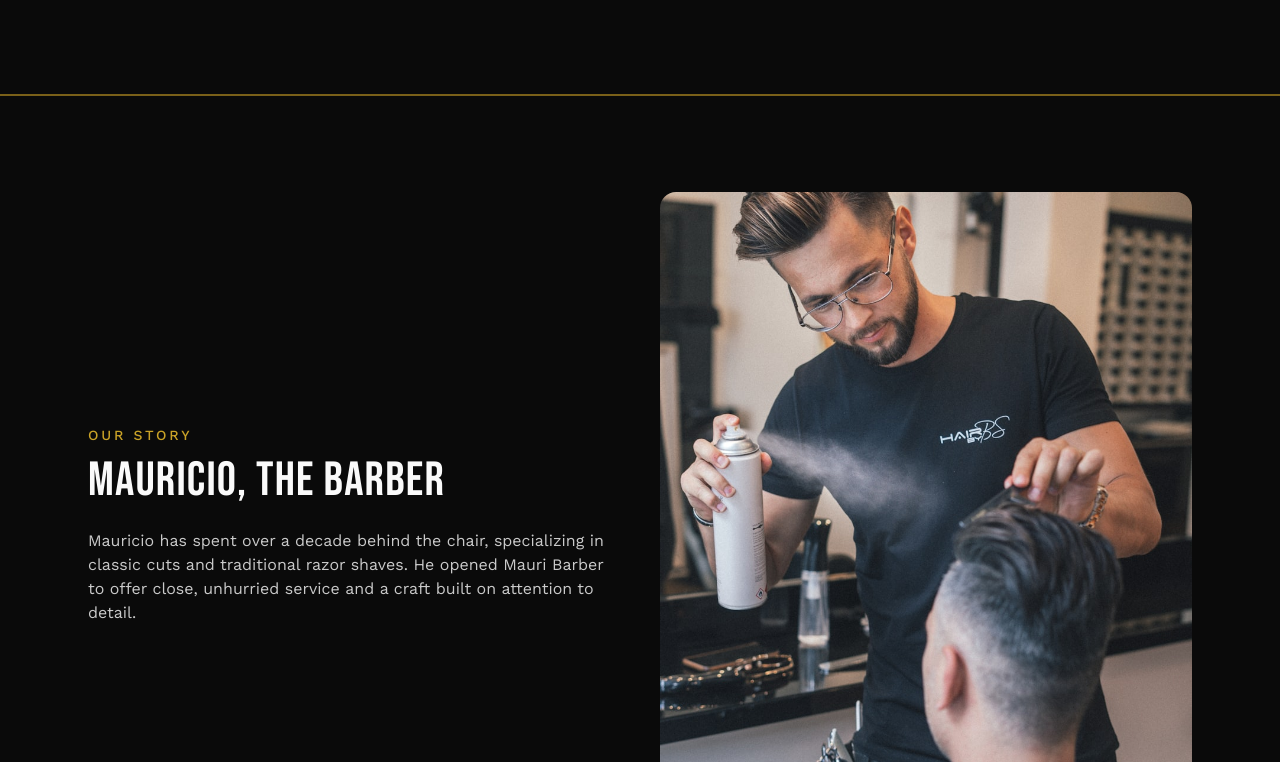
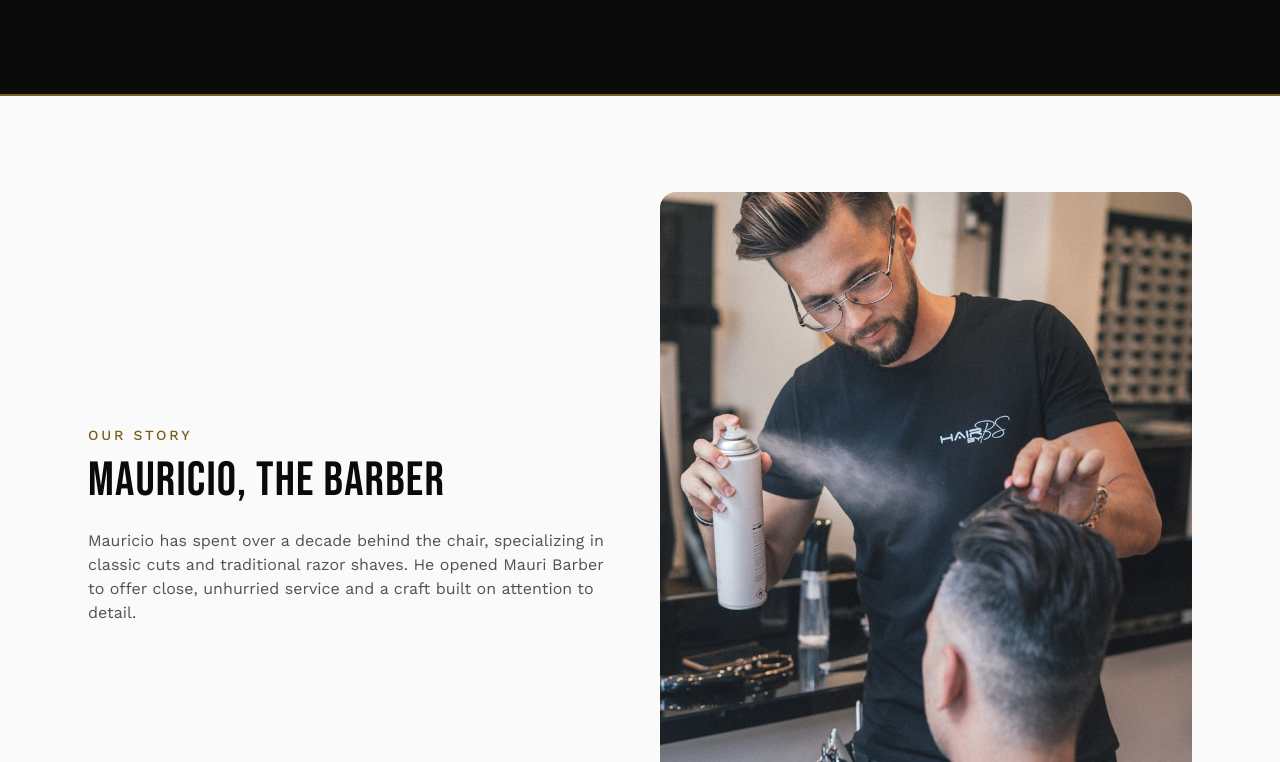
Before and after one commit to Mauribarber1/mauriwebsite, a Next.js app: page /en in a window 1280 px wide. Shown: the part 2598-3360 px from the top of the page. Built offline with nearby package versions, Linux system fonts and the light colour scheme.

Commit message:
fix: switch our-story section to a light background
Changed bg-ink/text-paper to bg-paper with gold-dark/ink text colors
for accessible contrast on the new light background, matching the
rest of the site's light-section color rules.

```diff
--- a/components/Historia/Historia.tsx
+++ b/components/Historia/Historia.tsx
@@ -7,16 +7,16 @@ type HistoriaProps = {
 
 export default function Historia({ historia }: HistoriaProps) {
   return (
-    <section className="border-t-2 border-gold-dark bg-ink py-24 text-paper">
+    <section className="border-t-2 border-gold-dark bg-paper py-24">
       <div className="mx-auto grid max-w-6xl grid-cols-1 gap-10 px-6 md:grid-cols-2 md:items-center">
         <div>
-          <p className="mb-3 text-sm font-medium uppercase tracking-[0.2em] text-gold">
+          <p className="mb-3 text-sm font-medium uppercase tracking-[0.2em] text-gold-dark">
             {historia.eyebrow}
           </p>
           <h2 className="font-display text-4xl uppercase tracking-wide sm:text-5xl">
             {historia.title}
           </h2>
-          <p className="mt-6 max-w-xl text-paper/80">{historia.paragraph}</p>
+          <p className="mt-6 max-w-xl text-ink/70">{historia.paragraph}</p>
         </div>
         <div className="relative aspect-[4/5] overflow-hidden rounded-2xl">
           <Image
```
